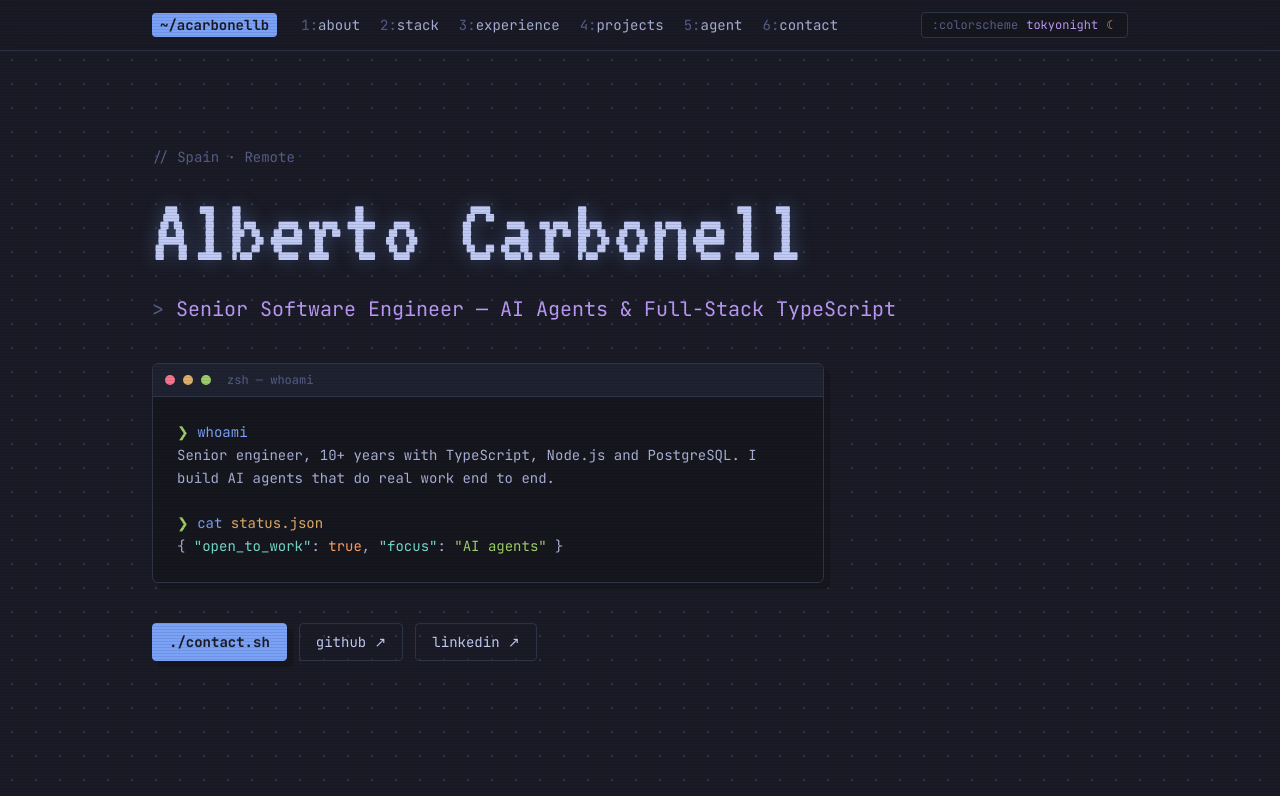
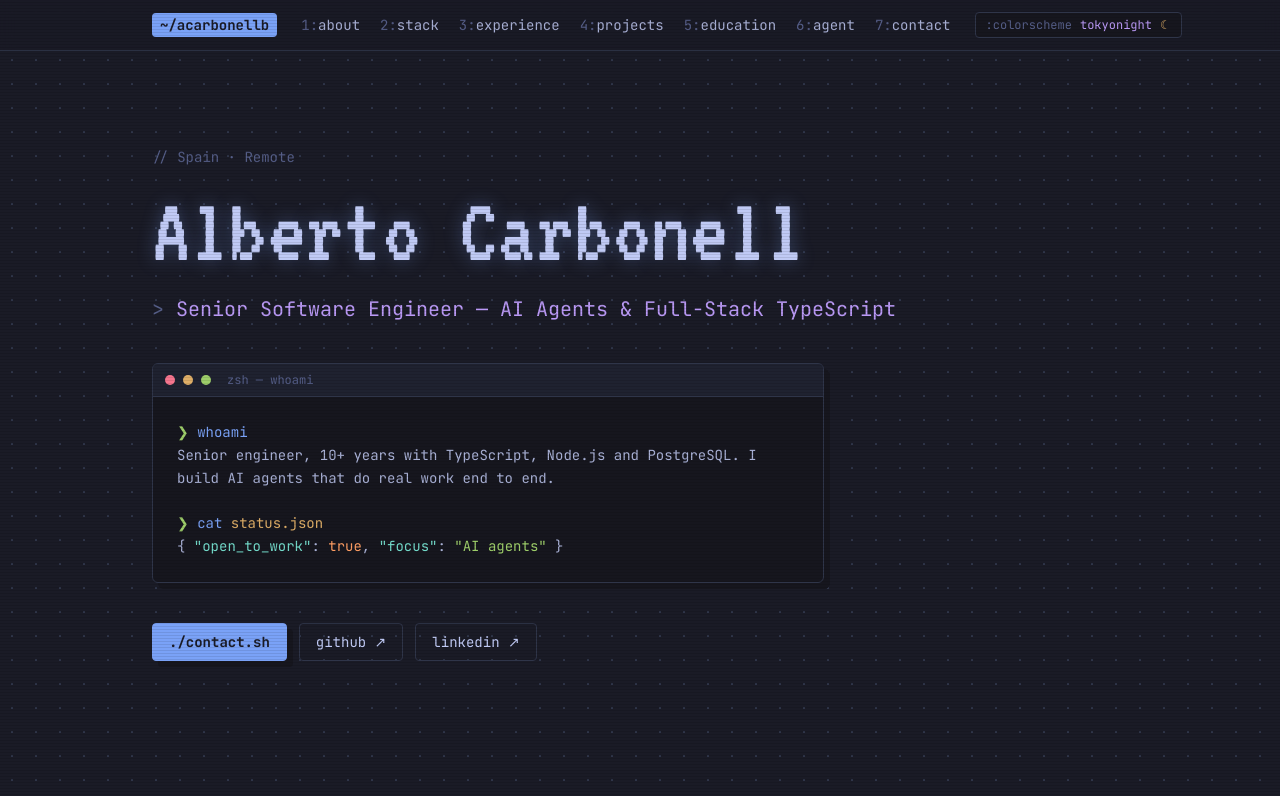
Before and after one commit to acarbonellb/acb-landing-public, a Next.js app: page / in a window 1280 px wide. Shown: the top 796 px of the page. Built offline with nearby package versions, Linux system fonts and the light colour scheme.

Commit message:
feat: link the education section from the nav
Refs #4

```diff
--- a/src/components/header.tsx
+++ b/src/components/header.tsx
@@ -7,6 +7,7 @@ const nav: NavItem[] = [
   { href: "#stack", label: "stack" },
   { href: "#experience", label: "experience" },
   { href: "#projects", label: "projects" },
+  { href: "#education", label: "education" },
   { href: "#agent", label: "agent" },
   { href: "#contact", label: "contact" },
 ];
```
Also changed, not shown: 1 other file (tests, documents, lock files or other folders).
